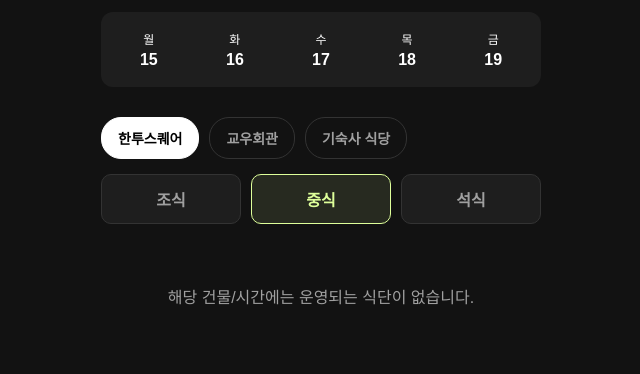
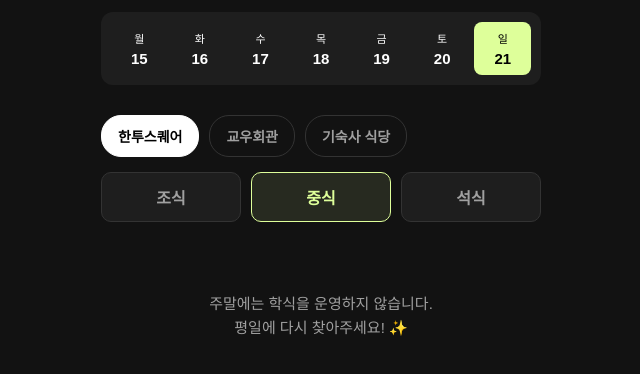
Before and after one commit to autumnPotato/han-ip-web, a plain HTML site: page index.html in a window 1280 px wide. Shown: the part 58-432 px from the top of the page, without its empty margins (319-959 px from the left). Drawn offline with Linux system fonts and the light colour scheme; a web font is replaced by a local one.

Commit message:
Update index.html

```diff
--- a/index.html
+++ b/index.html
@@ -47,20 +47,22 @@
             border-radius: 12px;
             padding: 10px;
             margin-bottom: 20px;
+            gap: 4px;
         }
         .day-tab {
             display: flex;
             flex-direction: column;
             align-items: center;
-            padding: 8px;
+            padding: 8px 4px;
             border-radius: 8px;
             cursor: pointer;
-            width: 18%;
+            flex: 1; /* 7일이 균등하게 화면을 나누어 가지도록 설정 */
+            min-width: 0;
             transition: 0.2s;
         }
         .day-tab.active { background-color: var(--accent-color); color: #000; }
-        .day-name { font-size: 12px; margin-bottom: 4px; font-weight: 500; }
-        .day-date { font-size: 16px; font-weight: 700; }
+        .day-name { font-size: 11px; margin-bottom: 4px; font-weight: 500; }
+        .day-date { font-size: 15px; font-weight: 700; }
 
         /* 2. Building Filter */
         .building-filter {
@@ -171,7 +173,7 @@
             z-index: 10;
         }
 
-        .empty-state { text-align: center; padding: 40px 0; color: var(--text-sub); }
+        .empty-state { text-align: center; padding: 50px 20px; color: var(--text-sub); line-height: 1.6; font-size: 15px; }
     </style>
 </head>
 <body>
@@ -201,9 +203,9 @@
 <script>
     let currentBuilding = '한투스퀘어';
     let currentMeal = '중식';
+    let currentDayName = ''; // 현재 선택된 요일 이름 (월, 화, 수...)
     let db = {};
 
-    // 외부 파일(data.json)에서 데이터를 불러오는 함수
     async function fetchMenuData() {
         try {
             const response = await fetch('data.json');
@@ -220,27 +222,42 @@
         const container = document.getElementById('calendar-container');
         const dayNames = ['일', '월', '화', '수', '목', '금', '토'];
         const currentDay = today.getDay();
+
+        // 이번 주 월요일 날짜 계산
         const monday = new Date(today);
         monday.setDate(today.getDate() - currentDay + (currentDay === 0 ? -6 : 1));
 
-        for (let i = 0; i < 5; i++) {
+        container.innerHTML = '';
+
+        // 월요일부터 일요일까지 총 7일을 화면에 생성
+        for (let i = 0; i < 7; i++) {
             const date = new Date(monday);
             date.setDate(monday.getDate() + i);
+            const dayName = dayNames[date.getDay()];
             const isToday = date.toDateString() === today.toDateString();
+
+            if (isToday) {
+                currentDayName = dayName; // 앱 최초 접속 시 오늘 요일을 기본값으로 타겟팅
+            }
 
             const tab = document.createElement('div');
             tab.className = `day-tab ${isToday ? 'active' : ''}`;
             tab.innerHTML = `
-                <div class="day-name">${dayNames[date.getDay()]}</div>
+                <div class="day-name">${dayName}</div>
                 <div class="day-date">${date.getDate()}</div>
             `;
 
             tab.onclick = () => {
                 document.querySelectorAll('.day-tab').forEach(t => t.classList.remove('active'));
                 tab.classList.add('active');
+                currentDayName = dayName; // 클릭한 요일로 전역 변수 업데이트
                 renderMenus();
             };
             container.appendChild(tab);
+        }
+
+        if (!currentDayName) {
+            currentDayName = dayNames[today.getDay()];
         }
     }
 
@@ -264,9 +281,20 @@
 
     function renderMenus() {
         const container = document.getElementById('menu-list');
+
+        // ★ 주말 예외 처리 로직 추가
+        if (currentDayName === '토' || currentDayName === '일') {
+            container.innerHTML = `<div class="empty-state"> 주말에는 학식을 운영하지 않습니다.<br>평일에 다시 찾아주세요! ✨</div>`;
+            return;
+        }
+
         if (Object.keys(db).length === 0) return;
 
-        const menus = db[currentBuilding] ? db[currentBuilding][currentMeal] : [];
+        // db[건물][요일][시간대] 형태로 트리 가동
+        const buildingData = db[currentBuilding] || {};
+        const dayData = buildingData[currentDayName] || {};
+        const menus = dayData[currentMeal] || [];
+
         container.innerHTML = '';
 
         if (!menus || menus.length === 0) {
```
